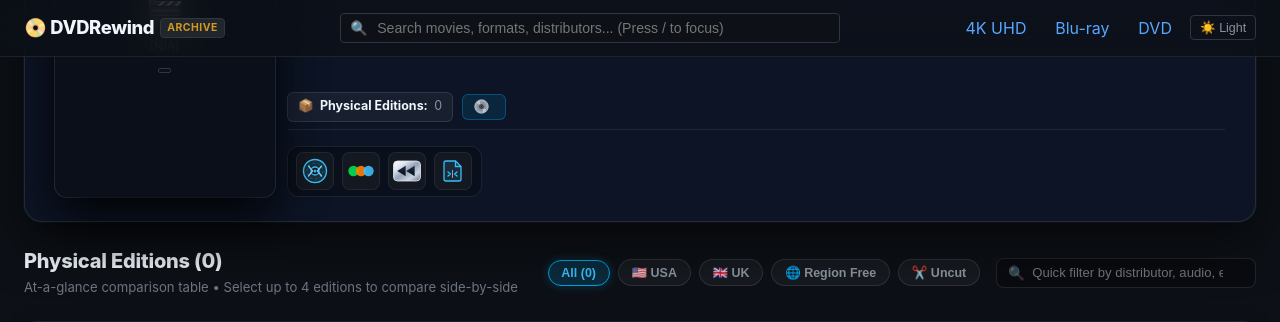
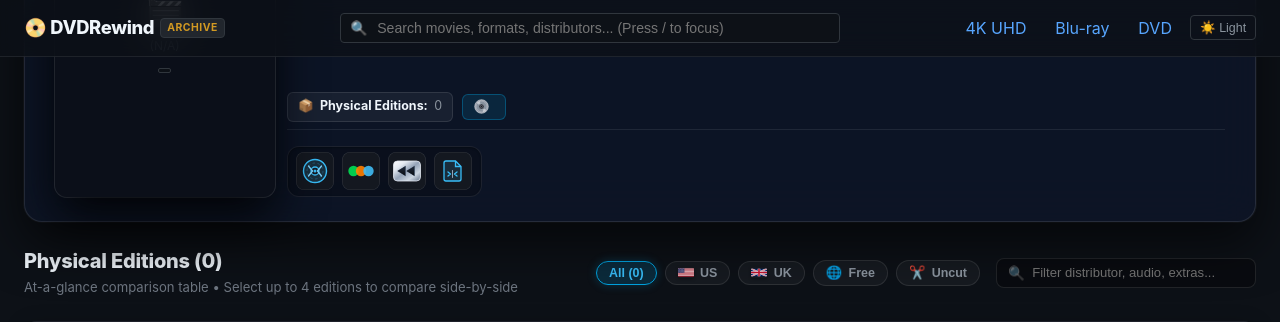
Before and after one commit to deadman36g/dvdrewind, a Python web app: template src/web/templates/movie.html in a window 1280 px wide. Shown: the top 322 px of the page. Run offline with Jinja, Linux system fonts and the light colour scheme; the template is opened without the code that fills it, so the values that code supplies are empty.

Commit message:
feat(ui): implement Section 3 Option 1 unified inline toolbar with vector flag pills

```diff
--- a/src/web/static/style.css
+++ b/src/web/static/style.css
@@ -2372,28 +2372,45 @@ main {
 }
 
 .filter-pill {
-  padding: 0.32rem 0.8rem;
-  border-radius: 9999px;
-  background: rgba(255, 255, 255, 0.04);
-  border: 1px solid rgba(255, 255, 255, 0.1);
-  color: var(--text-secondary);
-  font-size: 0.78rem;
-  font-weight: 600;
-  cursor: pointer;
-  transition: all 0.18s ease;
+  display: inline-flex !important;
+  align-items: center !important;
+  gap: 0.4rem !important;
+  padding: 0.32rem 0.75rem !important;
+  border-radius: 9999px !important;
+  background: rgba(255, 255, 255, 0.04) !important;
+  border: 1px solid rgba(255, 255, 255, 0.1) !important;
+  color: var(--text-secondary) !important;
+  font-size: 0.78rem !important;
+  font-weight: 700 !important;
+  cursor: pointer !important;
+  transition: all 0.18s ease !important;
+  line-height: 1 !important;
+}
+
+.filter-pill svg {
+  display: inline-block !important;
+  vertical-align: middle !important;
+  border-radius: 2px !important;
+  box-shadow: 0 1px 3px rgba(0, 0, 0, 0.35) !important;
+  flex-shrink: 0 !important;
+}
+
+.filter-pill-icon {
+  font-size: 0.82rem !important;
+  line-height: 1 !important;
 }
 
 .filter-pill:hover {
-  background: rgba(255, 255, 255, 0.08);
-  border-color: rgba(255, 255, 255, 0.2);
-  color: var(--text-primary);
+  background: rgba(255, 255, 255, 0.08) !important;
+  border-color: rgba(255, 255, 255, 0.2) !important;
+  color: var(--text-primary) !important;
 }
 
 .filter-pill.active {
-  background: rgba(0, 163, 224, 0.18);
-  border-color: #00A3E0;
-  color: #38BDF8;
-  box-shadow: 0 0 10px rgba(0, 163, 224, 0.25);
+  background: rgba(0, 163, 224, 0.18) !important;
+  border-color: #00A3E0 !important;
+  color: #38BDF8 !important;
+  box-shadow: 0 0 10px rgba(0, 163, 224, 0.25) !important;
 }
 
 .table-quick-search-box {
--- a/src/web/templates/movie.html
+++ b/src/web/templates/movie.html
@@ -251,15 +251,27 @@
       <div class="filter-toolbar-container">
         <div class="filter-pills-row" id="filter-pills-row">
           <button type="button" class="filter-pill active" data-filter="all">All ({{ title.releases|length }})</button>
-          <button type="button" class="filter-pill" data-filter="us">🇺🇸 USA</button>
-          <button type="button" class="filter-pill" data-filter="uk">🇬🇧 UK</button>
-          <button type="button" class="filter-pill" data-filter="free">🌐 Region Free</button>
-          <button type="button" class="filter-pill" data-filter="uncut">✂️ Uncut</button>
+          <button type="button" class="filter-pill" data-filter="us" title="Filter to US / North America editions">
+            {{ icons.country_flag('United States', width=16, height=11) }}
+            <span>US</span>
+          </button>
+          <button type="button" class="filter-pill" data-filter="uk" title="Filter to UK editions">
+            {{ icons.country_flag('United Kingdom', width=16, height=11) }}
+            <span>UK</span>
+          </button>
+          <button type="button" class="filter-pill" data-filter="free" title="Filter to Region Free editions">
+            <span class="filter-pill-icon">🌐</span>
+            <span>Free</span>
+          </button>
+          <button type="button" class="filter-pill" data-filter="uncut" title="Filter to Uncut editions">
+            <span class="filter-pill-icon">✂️</span>
+            <span>Uncut</span>
+          </button>
         </div>
 
         <div class="table-quick-search-box">
           <span class="search-icon-inline">🔍</span>
-          <input type="text" id="editions-live-search" class="editions-search-input" placeholder="Quick filter by distributor, audio, extras..." autocomplete="off">
+          <input type="text" id="editions-live-search" class="editions-search-input" placeholder="Filter distributor, audio, extras..." autocomplete="off">
           <button type="button" id="search-clear-btn" class="search-clear-btn" style="display: none;">&times;</button>
         </div>
       </div>
```
